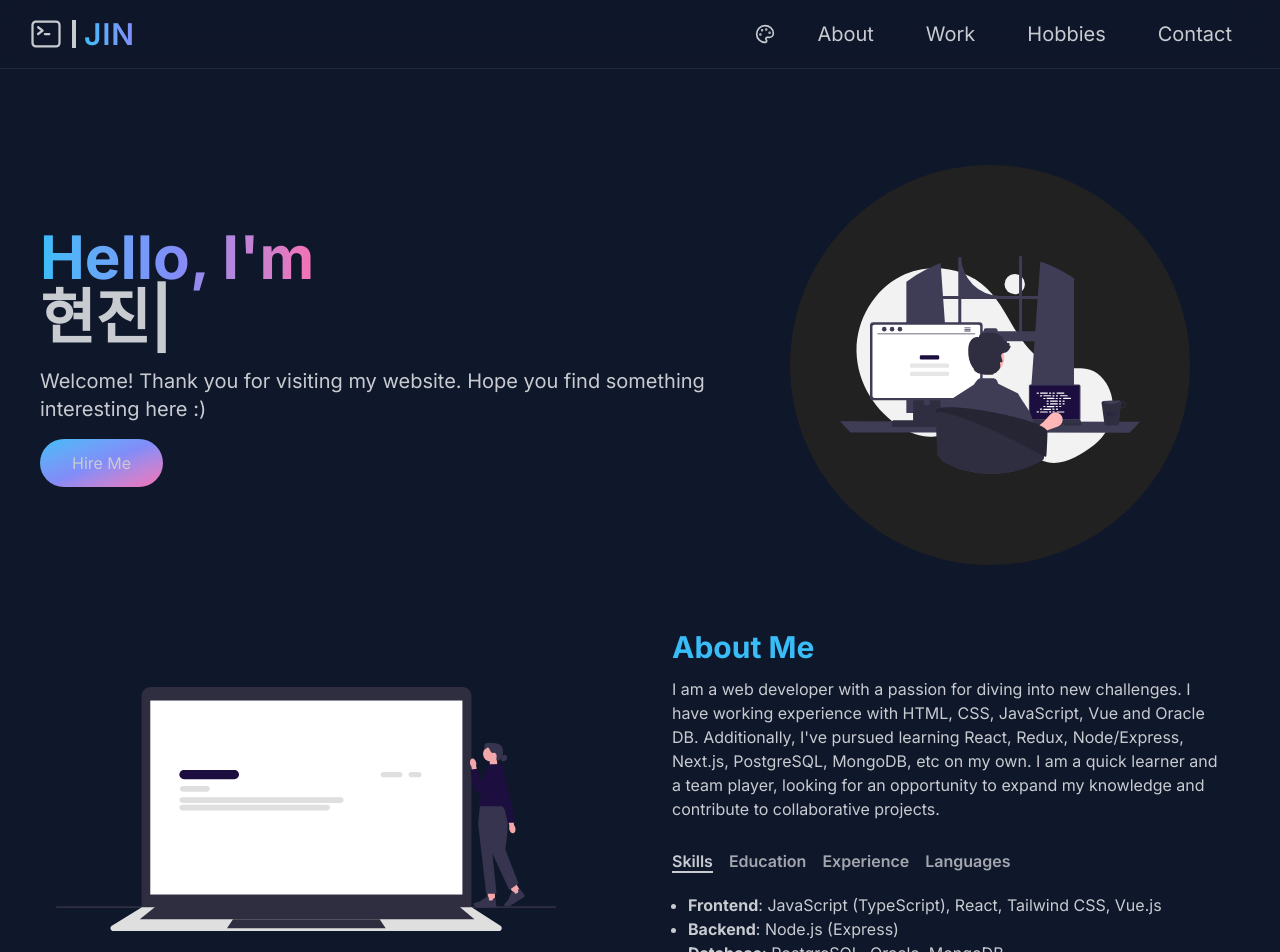
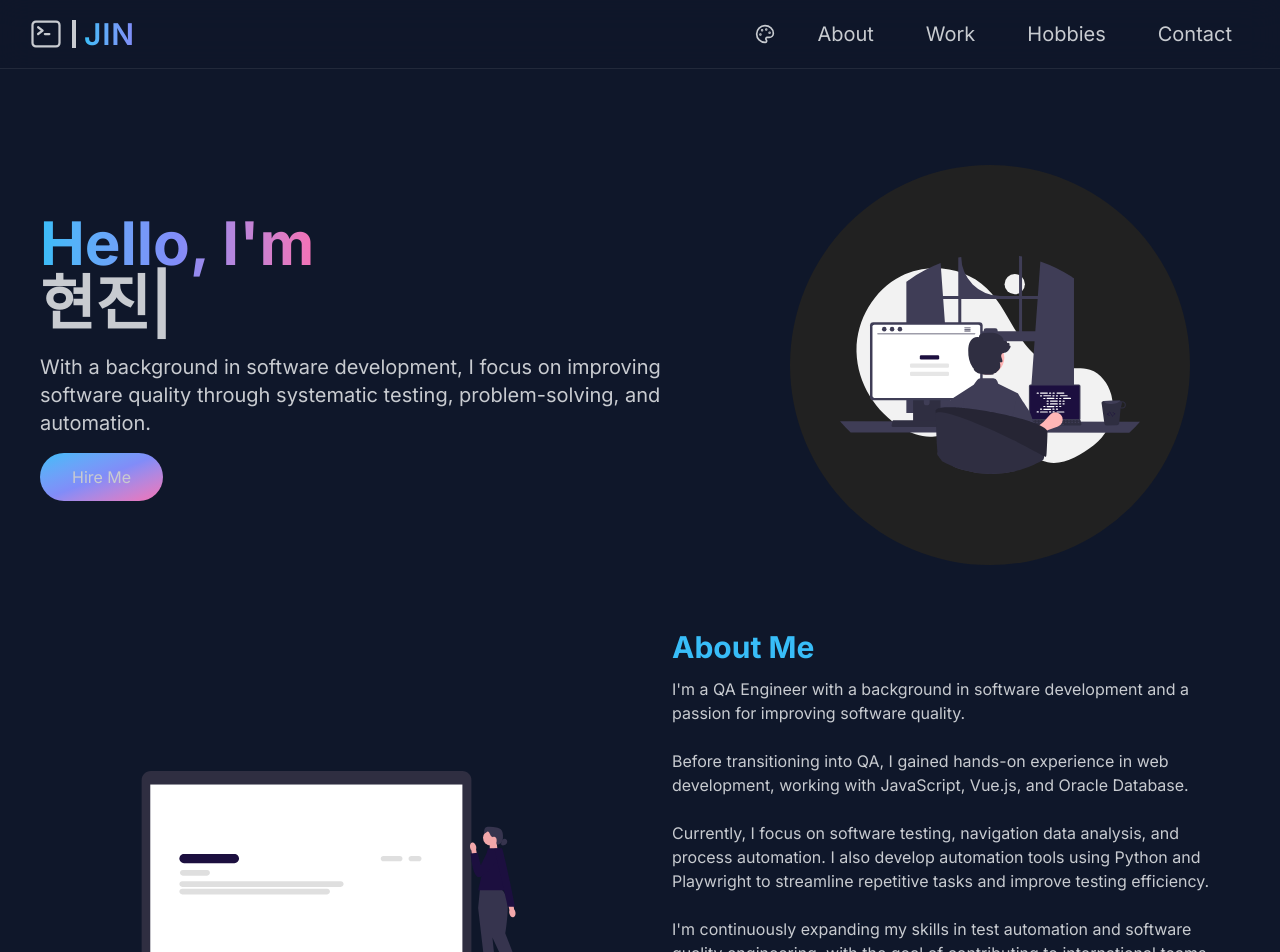
Before and after one commit to jake5007/portfolio_website, a Next.js app: page / in a window 1280 px wide. Shown: the top 952 px of the page. Built offline with nearby package versions, Linux system fonts and the light colour scheme.

Commit message:
updated: AboutMe, Hero

```diff
--- a/components/AboutMe.tsx
+++ b/components/AboutMe.tsx
@@ -16,13 +16,22 @@ const AboutMe = () => {
           <h1 className="text-primary text-2xl md:text-3xl font-bold text-center sm:text-left">
             About Me
           </h1>
-          <p className="mt-3 text-center sm:text-left">
-            I am a web developer with a passion for diving into new challenges.
-            I have working experience with HTML, CSS, JavaScript, Vue and Oracle
-            DB. Additionally, I&apos;ve pursued learning React, Redux, Node/Express,
-            Next.js, PostgreSQL, MongoDB, etc on my own. I am a quick learner
-            and a team player, looking for an opportunity to expand my knowledge
-            and contribute to collaborative projects.
+          <p className="mt-3 text-left">
+            I'm a QA Engineer with a background in software development and a
+            passion for improving software quality.
+            <br />
+            <br /> Before transitioning into QA, I gained hands-on experience in
+            web development, working with JavaScript, Vue.js, and Oracle
+            Database.
+            <br />
+            <br /> Currently, I focus on software testing, navigation data
+            analysis, and process automation. I also develop automation tools
+            using Python and Playwright to streamline repetitive tasks and
+            improve testing efficiency.
+            <br />
+            <br /> I'm continuously expanding my skills in test automation and
+            software quality engineering, with the goal of contributing to
+            international teams and building reliable, high-quality software.
           </p>
           <AboutMeTabs />
         </div>
--- a/components/Hero.tsx
+++ b/components/Hero.tsx
@@ -27,7 +27,7 @@ const Hero = () => {
                 1500,
                 "Hyunjin",
                 1000, // wait 1s before replacing "Mice" with "Hamsters"
-                "Web Developer",
+                "QA Engineer",
                 1000,
               ]}
               wrapper="span"
@@ -35,9 +35,10 @@ const Hero = () => {
               repeat={Infinity}
             />
           </h1>
-          <p className="text-base sm:text-lg lg:text-xl">
-            Welcome! Thank you for visiting my website. Hope you find something
-            interesting here {":)"}
+          <p className="text-base sm:text-lg lg:text-xl text-left">
+            With a background in software development, I focus on improving
+            software quality through systematic testing, problem-solving, and
+            automation.
           </p>
           <div className="mt-4">
             <Link href="#contact">
```
